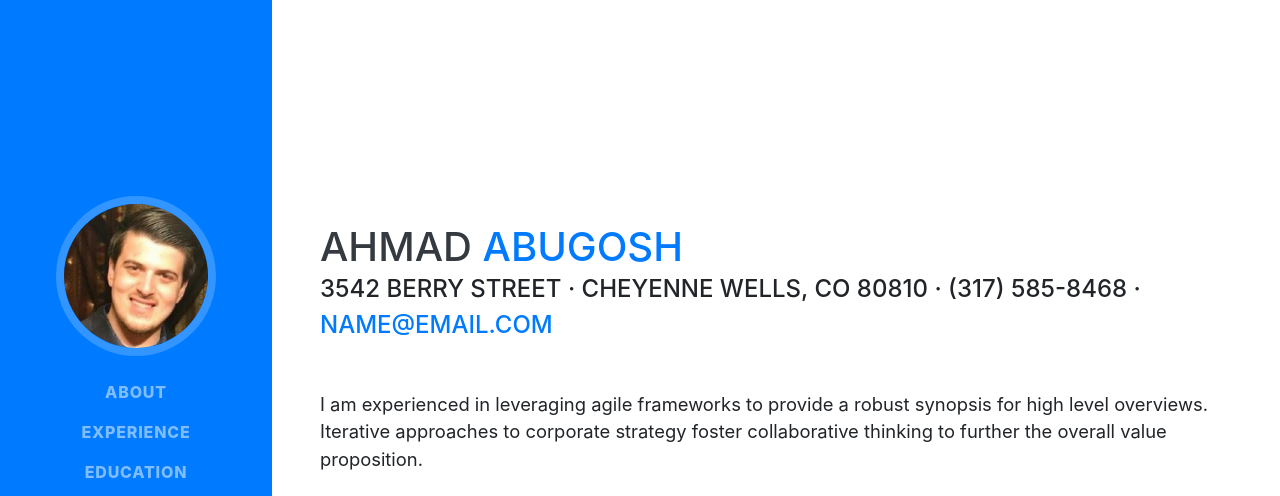
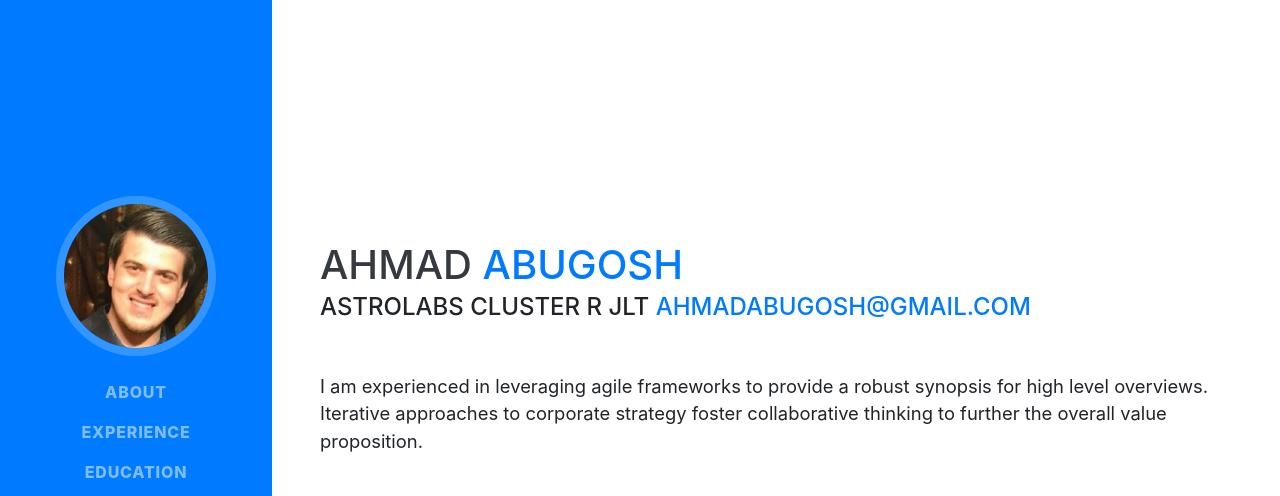
Before and after one commit to ahmadabugosh/portfoliojan2020, a website with bundled scripts: page index.html in a window 1280 px wide. Shown: the top 496 px of the page. Built offline with nearby package versions, Linux system fonts and the light colour scheme; a web font is replaced by a local one.

Commit message:
Changed address and email

```diff
--- a/index.html
+++ b/index.html
@@ -66,8 +66,8 @@
         <h1 class="mb-0">Ahmad
           <span class="text-primary">Abugosh</span>
         </h1>
-        <div class="subheading mb-5">3542 Berry Street · Cheyenne Wells, CO 80810 · (317) 585-8468 ·
-          <a href="mailto:name@email.com">name@email.com</a>
+        <div class="subheading mb-5">AstroLabs Cluster R JLT
+          <a href="mailto:name@email.com">ahmadabugosh@gmail.com</a>
         </div>
         <p class="lead mb-5">I am experienced in leveraging agile frameworks to provide a robust synopsis for high level overviews. Iterative approaches to corporate strategy foster collaborative thinking to further the overall value proposition.</p>
         <div class="social-icons">
```
